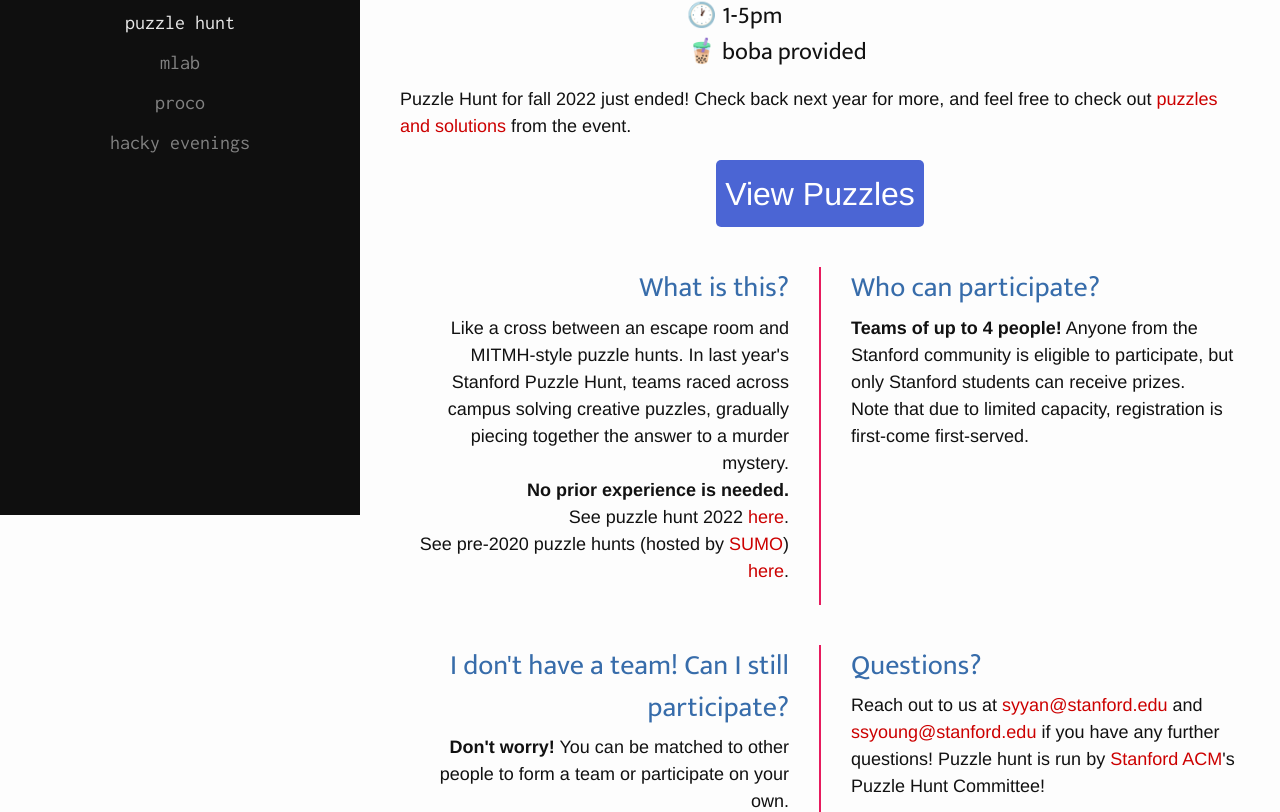
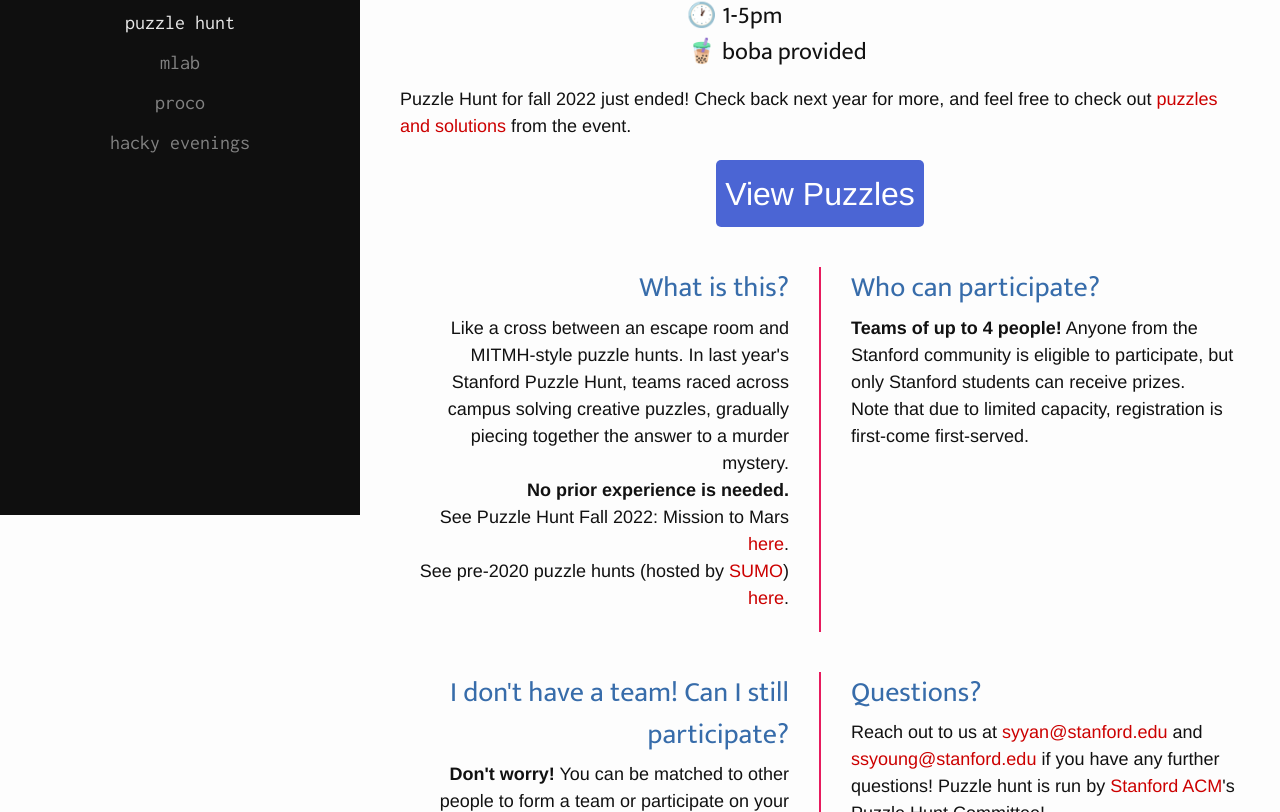
Before and after one commit to StanfordACM/Stanford-ACM, a Next.js app: page /puzzleHunt in a window 1280 px wide. Shown: the part 445-1257 px from the top of the page. Built offline with nearby package versions, Linux system fonts and the light colour scheme.

Commit message:
Add fall 2022 puzzle hunt

```diff
--- a/pages/puzzleHunt.tsx
+++ b/pages/puzzleHunt.tsx
@@ -126,7 +126,7 @@ export default function PuzzleHunt() {
               <br />
               <b>No prior experience is needed.</b>
               <br />
-              See puzzle hunt 2022{' '}
+              See Puzzle Hunt Fall 2022: Mission to Mars{' '}
               <LinkComponent href="/puzzleHunt/2022">here</LinkComponent>.
               <br />
               See pre-2020 puzzle hunts (hosted by{' '}
--- a/pages/puzzleHunt/2022.tsx
+++ b/pages/puzzleHunt/2022.tsx
@@ -249,7 +249,7 @@ export default function PuzzleHunt2022() {
         </Center>
       </Section>
       <Section>
-        <Title>Puzzles</Title>
+        <Title>Fall 2022: Mission to Mars</Title>
         <PuzzlesTable />
       </Section>
       <Section title="Credits">
```
